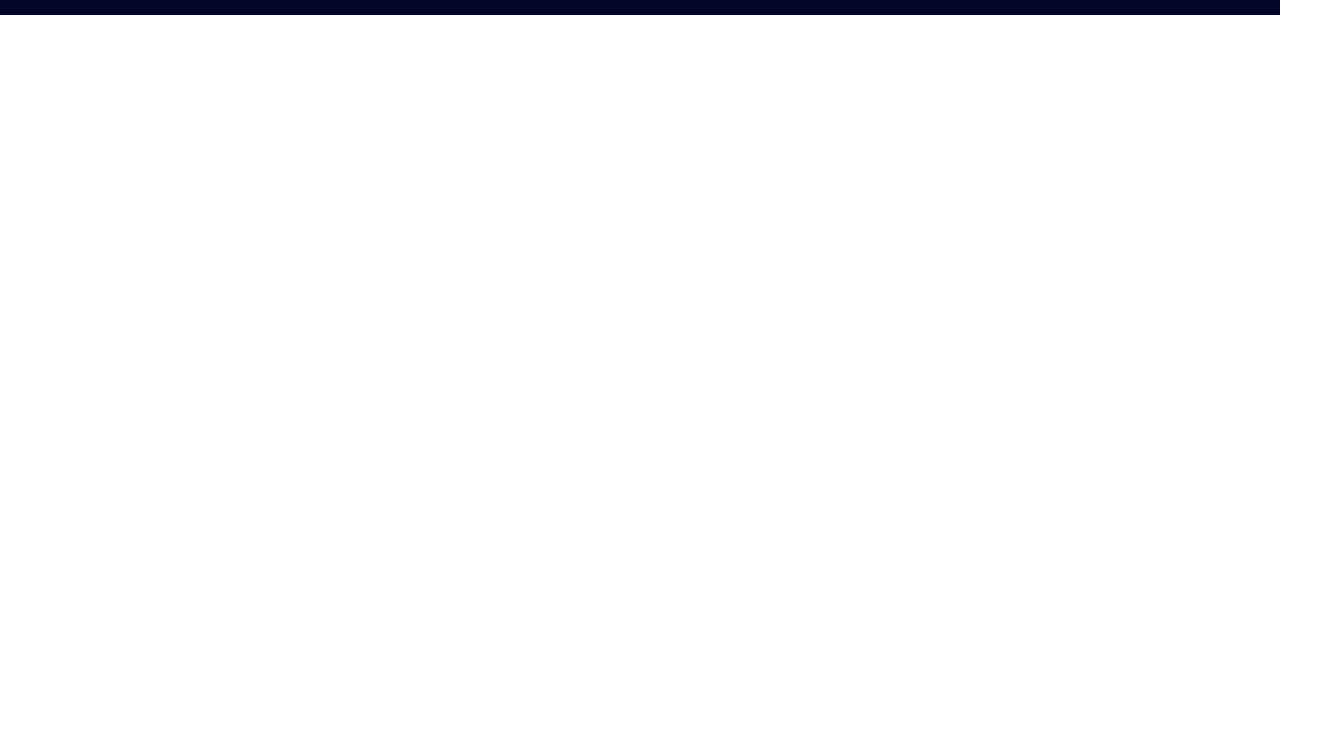
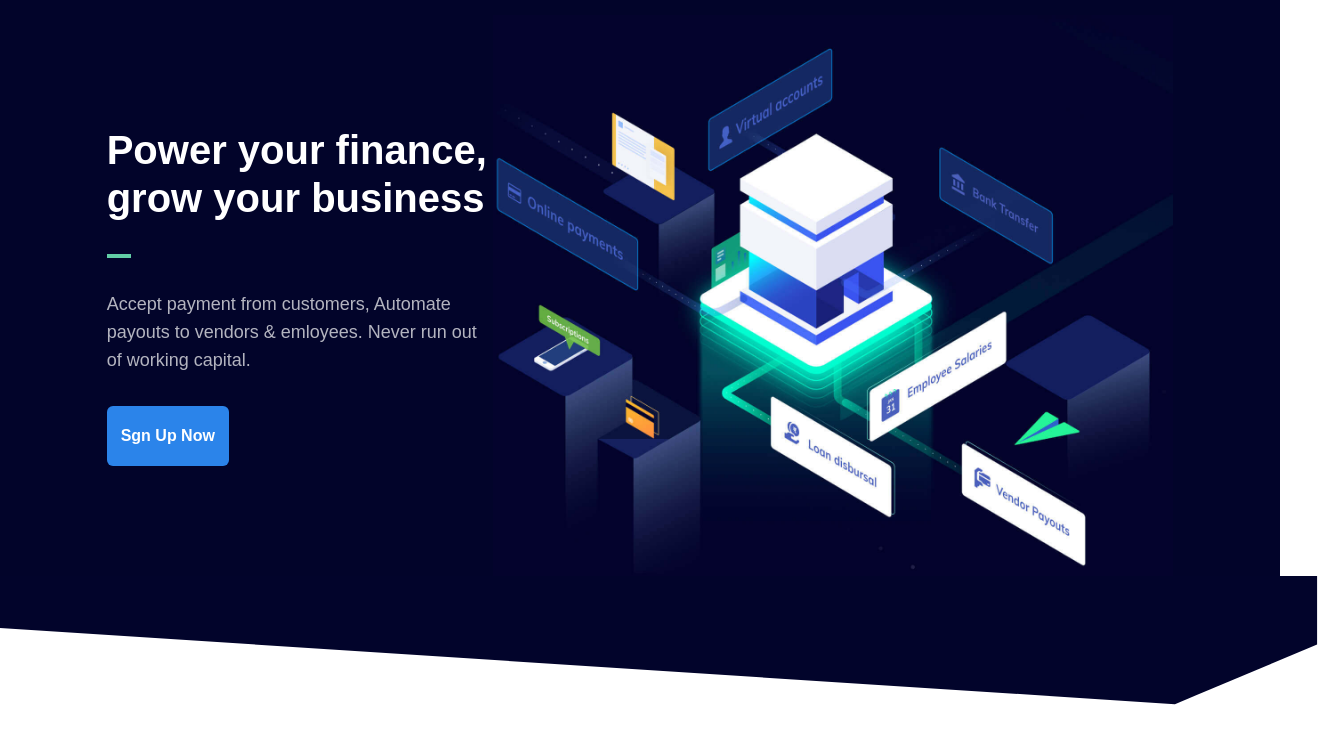
Before and after one commit to adityamishra1006/razor-pay-clone, a website built with Vite: page index.html in a window 1280 px wide. Shown: the part 67-800 px from the top of the page, 1318 px wide, since content can reach past the window. Built offline with nearby package versions, Linux system fonts and the light colour scheme.

Commit message:
Completed Hero Section in index.html

```diff
--- a/index.html
+++ b/index.html
@@ -82,6 +82,31 @@
     </nav>
     <!-- Navbar Completed -->
 
+    <!-- Hero Section -->
+    <section class="relative bg-deepBlue ">
+        <div class="w-10/12 max-w-[1080px] flex flex-row justify-between items-center mx-auto">
+            <!-- Left Part Text -->
+            <div class="space-y-8">
+                <h1 class="font-mullish font-bold text-[40px] leading-[1.2] text-white">
+                    Power your finance, grow your business
+                </h1>
+                <div class="w-6 h-1 bg-greenLight"></div>
+                <p class="text-white font-mullish text-[18px] leading-7 opacity-70 ">
+                    Accept payment from customers, Automate payouts to vendors & emloyees. Never run out of working capital.
+                </p>
+                <button class="text-white bg-lightBlue rounded-md font-mullish py-[18px] px-[14px] font-bold hover:bg-lightBlue500 transition-all duration-200 ">
+                    Sgn Up Now
+                </button>
+            </div>
+            <!-- Right Part Image -->
+            <img src="./Images/hero-illustration.jpg" alt="" class="w-full max-w-[680px]">
+        </div>
+        <!-- Triangular Part -->
+        <div class="absolute left-0 right-0 w-[103%]">
+            <img src="./Images/hero-shape.svg" alt="" class="w-full object-fill">
+        </div>
+    </section>
+
 
 </body>
 </html>
```
